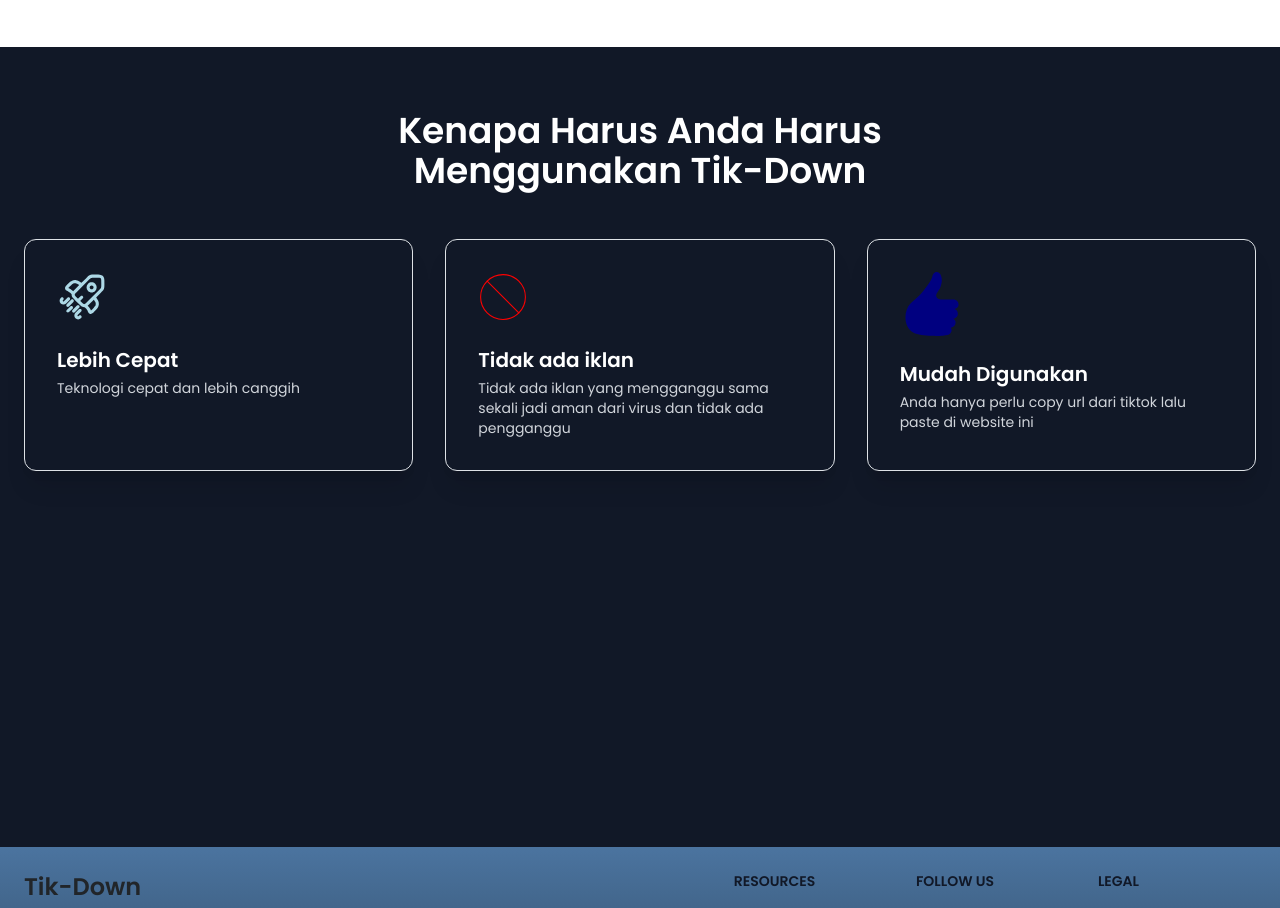
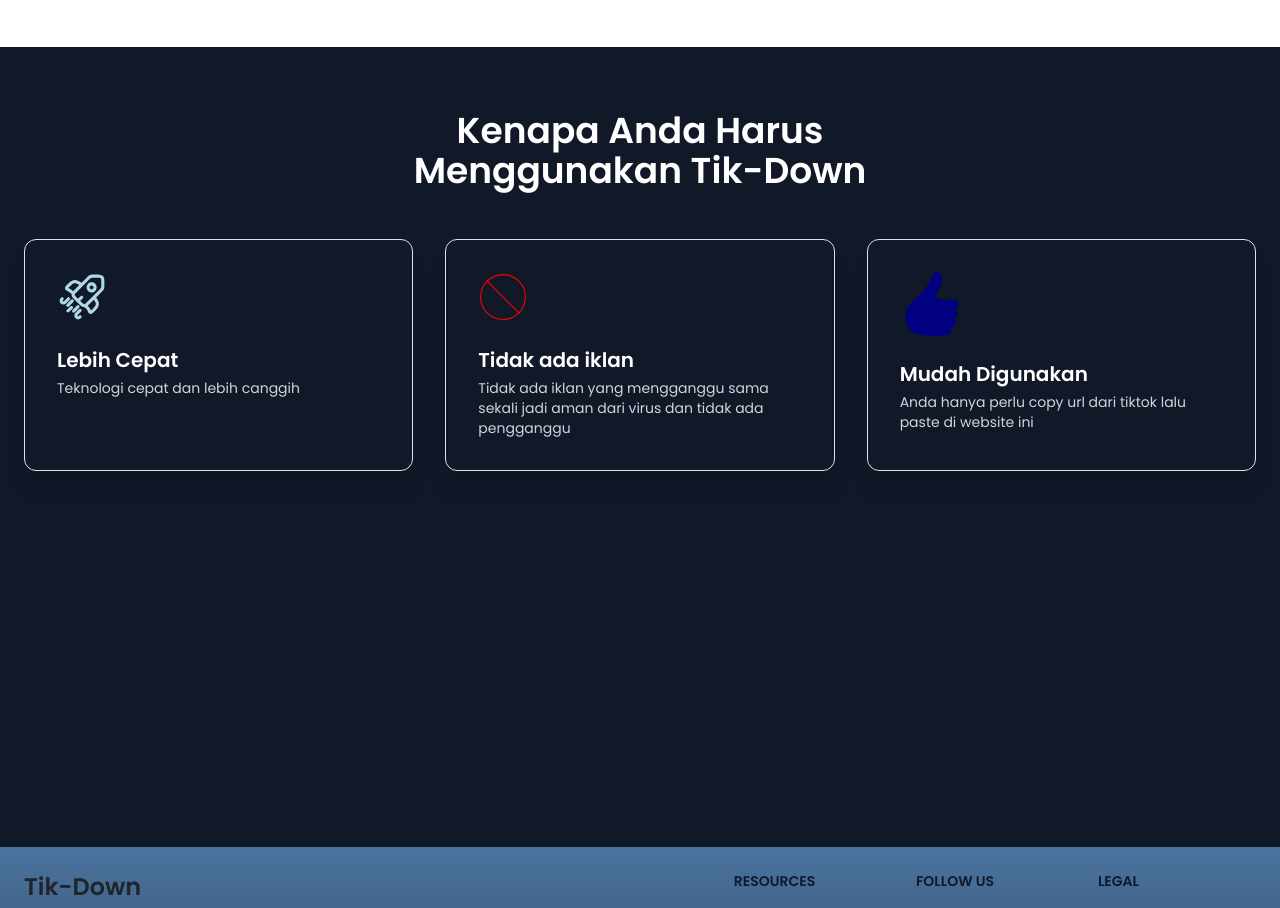
Before and after one commit to hambali-020608/Tiktok-Downloader, a React (Vite) app: page / in a window 1280 px wide. Shown: the part 2127-3035 px from the top of the page. Built offline with nearby package versions, Linux system fonts and the light colour scheme.

Commit message:
memperbaiki teks di benefit

```diff
--- a/src/section/benefit.jsx
+++ b/src/section/benefit.jsx
@@ -8,7 +8,7 @@
     <section className="bg-gray-900 text-white min-h-[100vh] mt-5" >
   <div className="mx-auto max-w-screen-xl px-4 py-8 sm:px-6 sm:py-12 lg:px-8 lg:py-16">
     <div className="mx-auto max-w-lg text-center mb-5">
-      <h2 className="text-3xl font-bold sm:text-4xl">Kenapa Harus Anda Harus Menggunakan Tik-Down</h2>
+      <h2 className="text-2xl font-bold sm:text-4xl">Kenapa Anda Harus Menggunakan Tik-Down</h2>
 
     </div>
 
```
